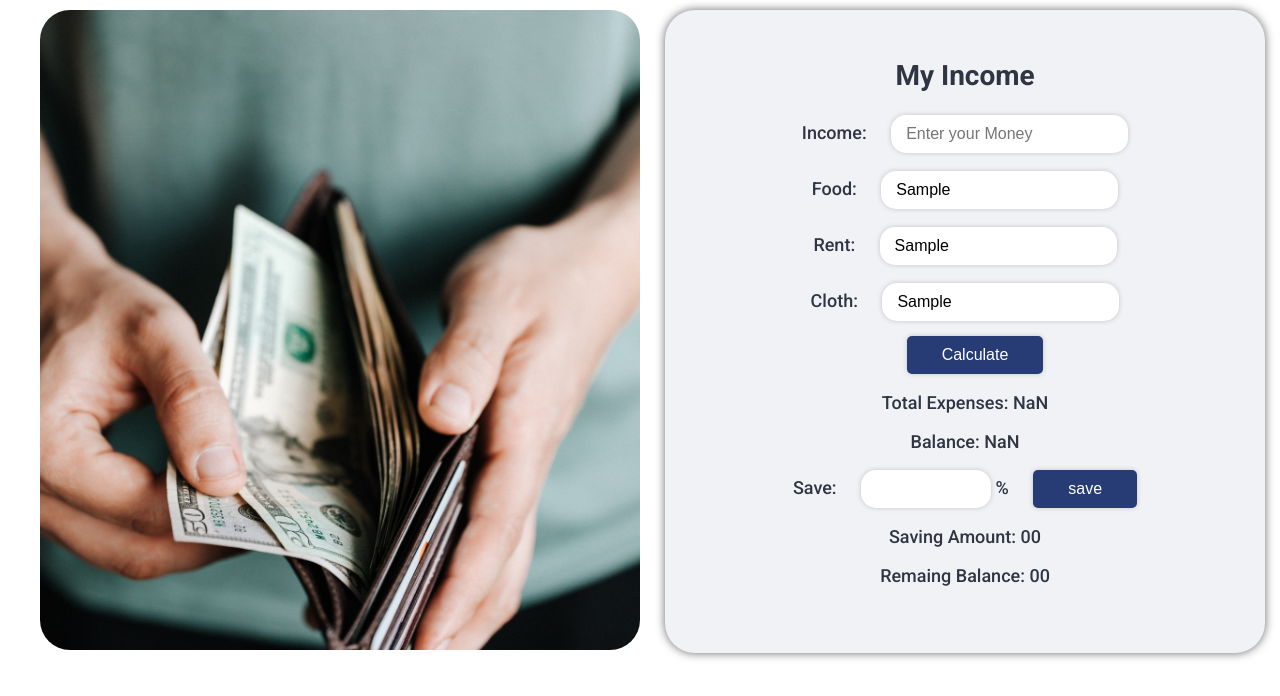
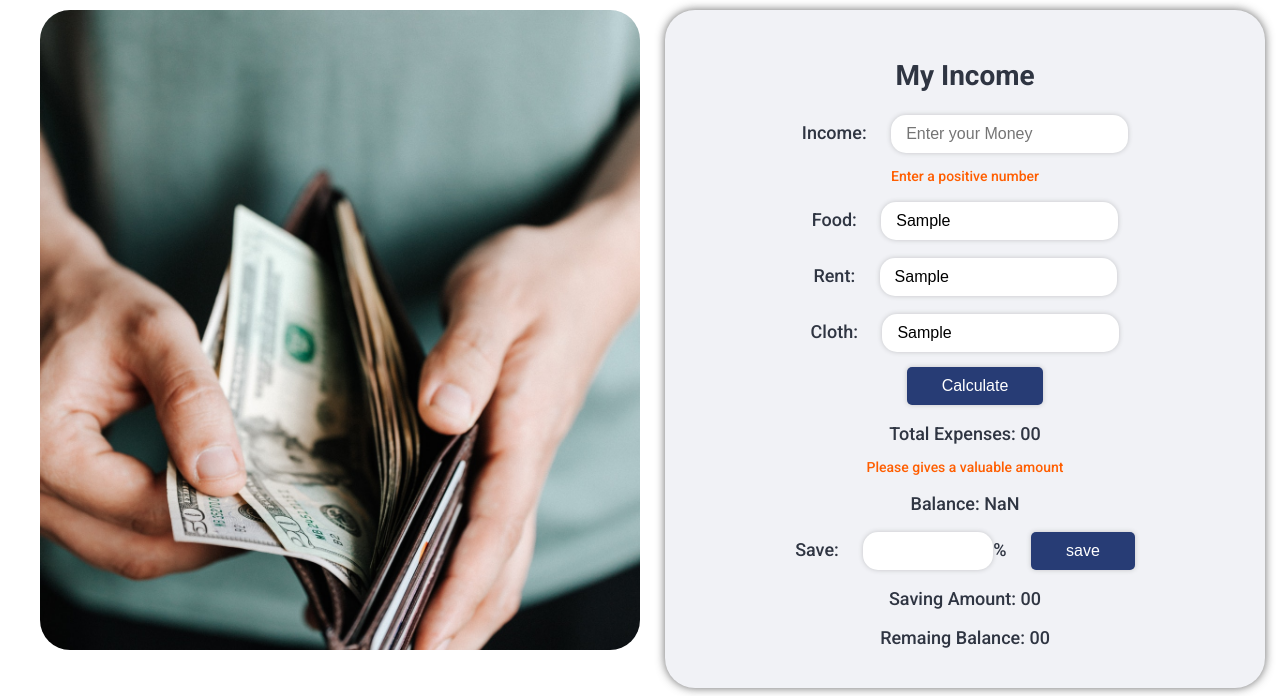
Before and after one commit to ambishalsaha01/money-master-05, a plain HTML site: page index.html in a window 1280 px wide. Both pictures are taken after typing "Sample", "Sample", "Sample" into the empty fields and a click on the button "Calculate". Shown: the part 111-807 px from the top of the page. Drawn offline with Linux system fonts and the light colour scheme.

Commit message:
javascript error handling

```diff
--- a/css/responsive.css
+++ b/css/responsive.css
@@ -1,14 +1,14 @@
 /* ===========================
 Responsive Money-master section
 =========================== */
-@media (max-width: 1200px){
+@media only screen and (max-width: 1200px){
     .container{
         max-width: 100%;
         padding: 0 30px;
     }
 }
 
-@media (max-width: 1024px){
+@media only screen and (max-width: 1024px){
     .money-master{
         grid-column-gap: 20px;
     }
@@ -18,14 +18,14 @@ Responsive Money-master section
     }
 }
 
-@media (max-width: 768px){
+@media only screen and (max-width: 768px){
     .money-master{
         grid-template-columns: 100%;
         grid-row-gap: 25px;
     }
 }
 
-@media (max-width: 425px){
+@media only screen and (max-width: 425px){
     .container{
         padding: 0 15px;
     }
@@ -33,8 +33,4 @@ Responsive Money-master section
     .money-master .money-master-form{
         padding: 25px 20px;
     }
-
-    #safe-box{
-        width: 35px;
-    }
 }
--- a/css/style.css
+++ b/css/style.css
@@ -1,4 +1,6 @@
-/* ===========================Google Font========================== */
+/* ===========================
+Google Font
+========================== */
 @import url('https://fonts.googleapis.com/css2?family=Roboto:wght@400;500;700&display=swap');
 
 /* ===========================
@@ -35,6 +37,7 @@ h2{
 /* ===========================
 Common CSS Style End
 =========================== */
+
 
 /* ===========================
 Money-master section start
@@ -93,6 +96,13 @@ Money-master section start
 #safe-box{
     width: 100px;
 }
+
+#income-error,
+#expenses-error{
+    display: none;
+    font-size: 14px;
+    color: #ff5e00;
+}
 /* ===========================
 Money-master section end
 =========================== */
--- a/index.html
+++ b/index.html
@@ -27,6 +27,7 @@
                     <div class="income">
                         <h2>My Income</h2>
                         <p>Income: <input id="my-income" type="text" placeholder="Enter your Money"></p>
+                        <p id="income-error">Enter a positive number</p>
                     </div>
                     <div class="expenses">
                         <p>Food: <input id="food-cost" type="text"></p>
@@ -36,10 +37,11 @@
                     </div>
                     <div class="expenses-result">
                         <p>Total Expenses: <span id="total-expenses">00</span></p>
+                        <p id="expenses-error">Please gives a valuable amount</p>
                         <p>Balance: <span id="total-balance">00</span></p>
                     </div>
                     <div class="save-balance">
-                        <p>Save: <input id="safe-box" type="text"> <span>%</span> <button id="save-btn">save</button></p>
+                        <p>Save: <input id="safe-box" type="text"><span>%</span> <button id="save-btn">save</button></p>
                         <p>Saving Amount: <span id="saving-amount">00</span></p>
                         <p>Remaing Balance: <span id="remaing-balance">00</span></p>
                     </div>
--- a/js/script.js
+++ b/js/script.js
@@ -1,11 +1,12 @@
-// **********get income balance**********
-function getIncomeBalance(){
-    const incomeField = document.getElementById('my-income');
+// //////////Get Income Balance\\\\\\\\\\
+function getIncomeBalance(incomeAmount){
+    const incomeField = document.getElementById(incomeAmount);
     const incomeFieldValue = incomeField.value;
     const parseIncome = parseFloat(incomeFieldValue);
     return parseIncome;
 }
-// **********get cost field**********
+
+// //////////Get Cost Field\\\\\\\\\\
 function getTotalcost(costField){
     const costInputField = document.getElementById(costField);
     const costInputFieldValue = costInputField.value;
@@ -13,7 +14,7 @@ function getTotalcost(costField){
     return parseCostField;
 }
 
-// **********get expenses field**********
+// //////////Get Expenses & Balance Field\\\\\\\\\\
 function getExpensexBalance(balancdeField, amount){
     const expensesBalance = document.getElementById(balancdeField);
     const expensesBalanceInner = expensesBalance.innerText;
@@ -21,27 +22,33 @@ function getExpensexBalance(balancdeField, amount){
     expensesBalance.innerText = parseExpensesBalance + amount;
 }
 
-// **********handle calculate btn**********
+// //////////Handle Calculate btn\\\\\\\\\\
 document.getElementById('calculate-btn').addEventListener('click', function(){
-    // get income
-    const totalIncome = getIncomeBalance();
-    // if(totalIncome > 0){
-    //     console.log('thik ase')
-    // }
-    // else{
-    //     console.log('thik nai')
-    // }
+    // Update Income Field
+    const totalIncome = getIncomeBalance('my-income');
+    if(totalIncome > 0){
+        document.getElementById('income-error').style.display = 'none'
+    }
+    else {
+        document.getElementById('income-error').style.display = 'block';
+    }
 
-    // get cost field
+    // Update Cost Field
     const foodCost = getTotalcost('food-cost');
     const rentCost = getTotalcost('rent-cost');
     const clothCost = getTotalcost('cloth-cost');
     const totalCost = foodCost + rentCost + clothCost;
 
-    // update expens balance
-    getExpensexBalance('total-expenses', totalCost);
+    // Update Expenses & Balance Field
+    if(totalIncome > totalCost){
+        getExpensexBalance('total-expenses', totalCost);
+        document.getElementById('expenses-error').style.display = 'none';
+    }
+    else {
+        document.getElementById('expenses-error').style.display = 'block';
+    }
 
-    // update total-balance
+    // Update Total Balance Field
     const finalBalance = totalIncome - totalCost;
     getExpensexBalance('total-balance', finalBalance);
-})
+});
```
